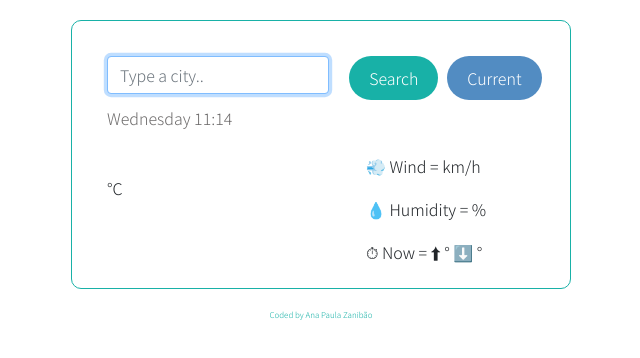
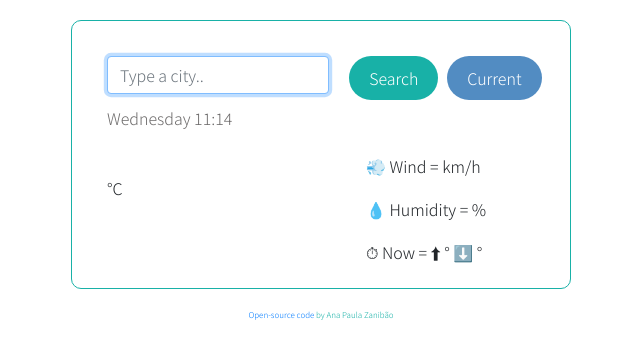
Before and after one commit to zanibao/my-weather-app, a website built with Parcel: page index.html in a window 1280 px wide. Shown: the full height of the page, 319-959 px from the left. Built offline with nearby package versions, Linux system fonts and the light colour scheme; no server answers.

Commit message:
Link to my GitHub repository (footer)

```diff
--- a/index.html
+++ b/index.html
@@ -76,7 +76,7 @@
       </div>
     </div>
     <footer>
-      Coded by Ana Paula Zanibão
+      <a href="https://github.com/zanibao/my-weather-app" target="_blank">Open-source code</a> by Ana Paula Zanibão
     </footer>
 
     <script src="src/index.js"></script>
```
